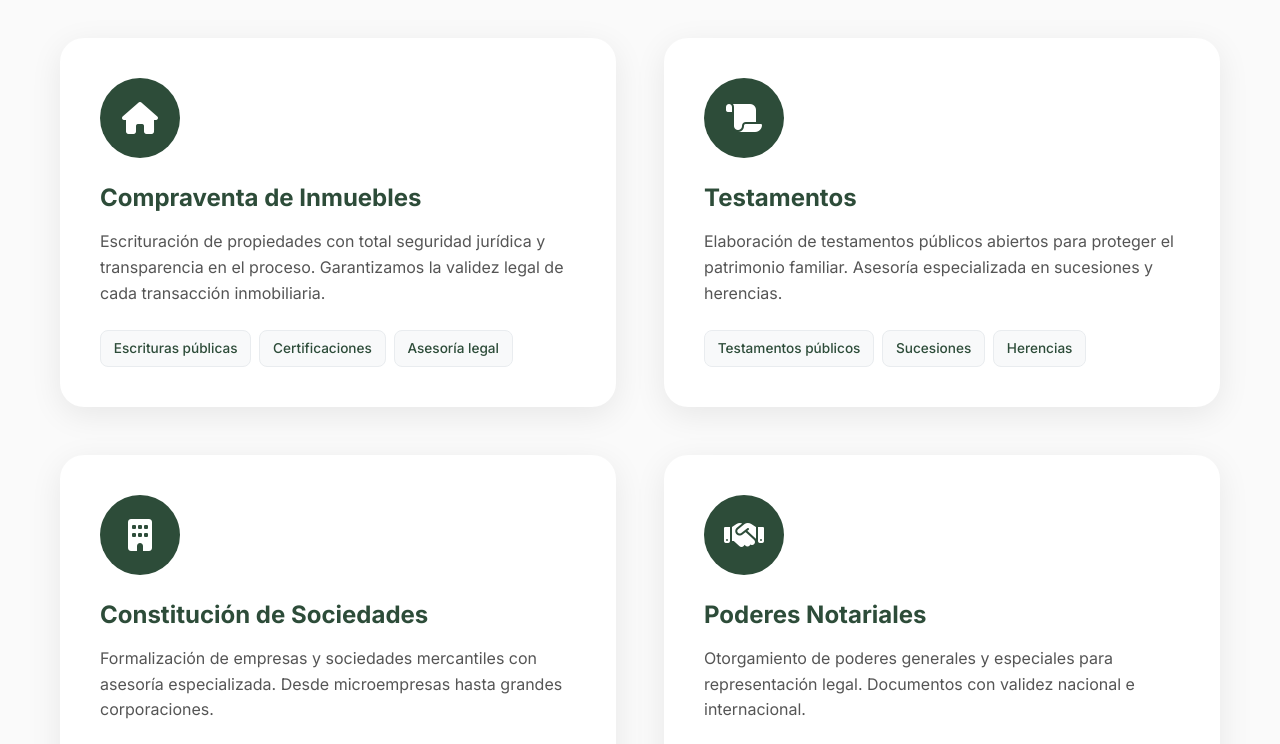
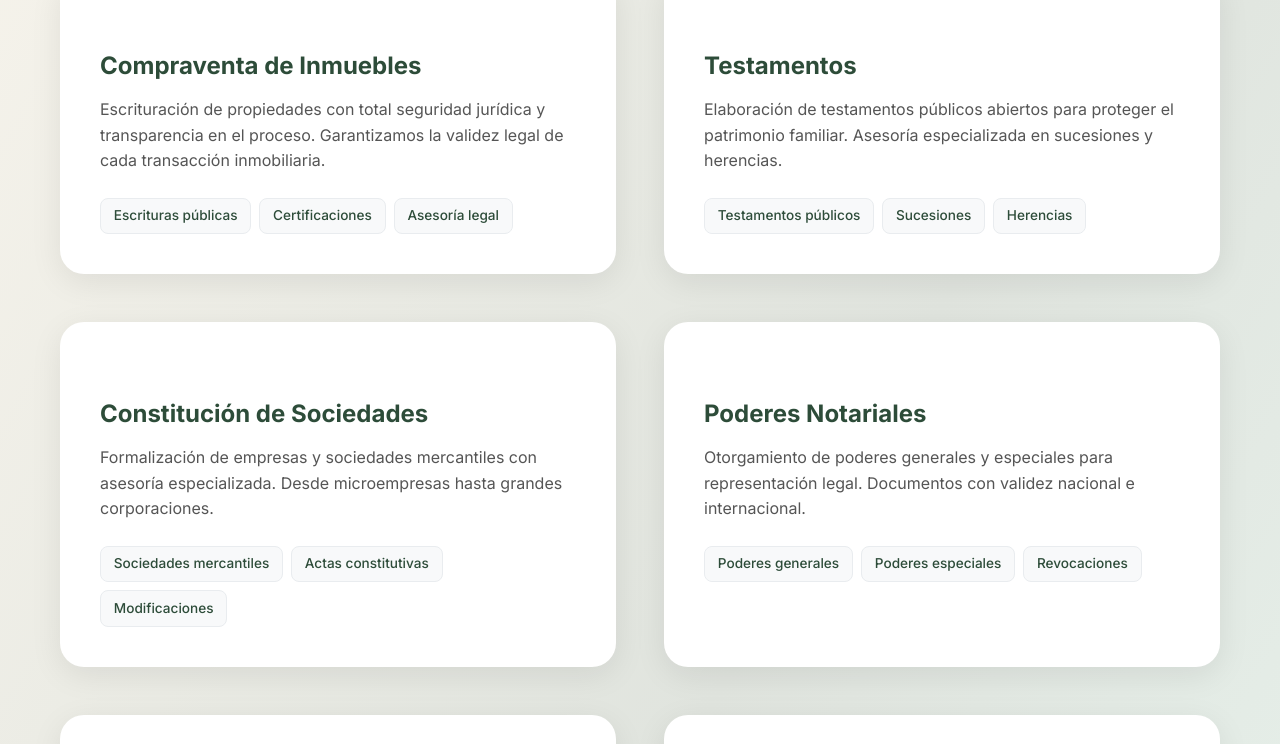
Before and after one commit to mvgn91/NOTARIA, a website built with Vite: page servicios.html in a window 1280 px wide. Shown: the part 492-1236 px from the top of the page. Built offline with nearby package versions, Linux system fonts and the light colour scheme.

Commit message:
Elimina el título "Área de Práctica" de la sección de servicios en el HTML. Actualiza los estilos CSS, reemplazando el color de fondo sólido por un degradado y ajustando la sombra y el borde en el efecto hover de los elementos de servicio, mejorando la presentación visual y la experiencia del usuario.

```diff
--- a/servicios.html
+++ b/servicios.html
@@ -67,7 +67,6 @@
     <!-- Services Section -->
     <section class="services">
         <div class="container">
-            <h2 class="services__title">Área de Práctica</h2>
             <div class="services__showcase">
                 <!-- Servicio 1: Compraventa -->
                 <div class="service-showcase__item">
--- a/src/styles/main.css
+++ b/src/styles/main.css
@@ -813,7 +813,7 @@ body:has([href="ubicacion.html"].active) .page-header,
 /* Services Section */
 .services {
   padding: 80px 0;
-  background-color: var(--background-light);
+  background: linear-gradient(120deg, #f6f3eb 0%, #e0e4de 60%, #e6f0ea 100%);
 }
 
 .services__grid {
@@ -2191,27 +2191,16 @@ body:has([href="ubicacion.html"].active) .page-header,
 
 .service-showcase__item:hover {
   transform: translateY(-8px);
-  box-shadow: 0 16px 48px rgba(0, 0, 0, 0.12);
+  box-shadow: 0 16px 48px rgba(45, 76, 57, 0.18);
+  border: 2px solid var(--primary-color);
 }
 
 .service-showcase__item:hover::before {
-  transform: scaleX(1);
-}
-
-.service-showcase__icon {
-  width: 80px;
-  height: 80px;
   background: var(--primary-color);
-  border-radius: 50%;
-  display: flex;
-  align-items: center;
-  justify-content: center;
-  margin-bottom: 1.5rem;
-  transition: all 0.3s ease;
 }
 
 .service-showcase__item:hover .service-showcase__icon {
-  transform: scale(1.1);
+  background: var(--primary-color);
   box-shadow: 0 8px 24px rgba(45, 76, 57, 0.3);
 }
 
@@ -2255,6 +2244,7 @@ body:has([href="ubicacion.html"].active) .page-header,
 .service-showcase__item:hover .service-feature {
   background: #e8f0e8;
   border-color: var(--primary-color);
+  color: var(--primary-color);
   transform: translateY(-1px);
 }
 
```
